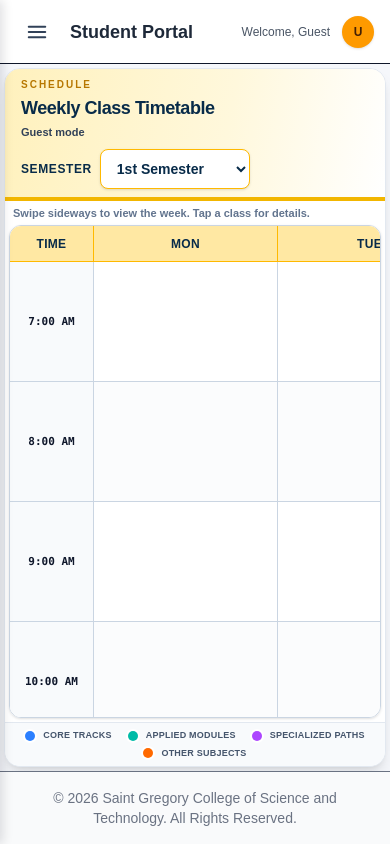
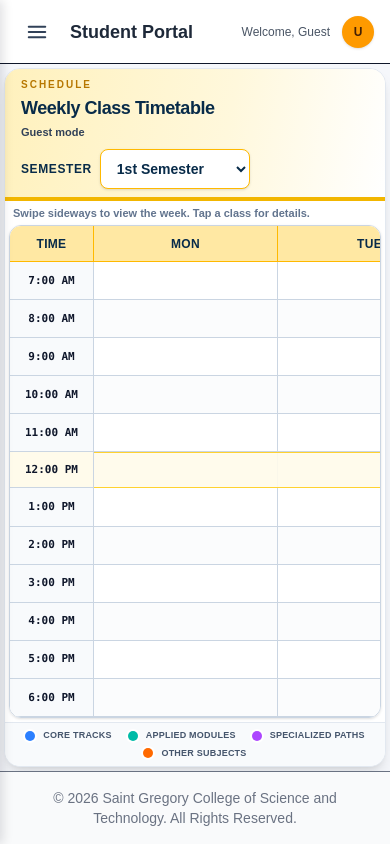
Before and after one commit to stgregdemo1-dotcom/Student_Portal, a Next.js app: page /portal/students/schedule in a window 390 px wide. Built offline with nearby package versions, Linux system fonts and the light colour scheme.

Commit message:
Refactor schedule page layout for better overflow handling

```diff
--- a/app/portal/students/schedule/page.tsx
+++ b/app/portal/students/schedule/page.tsx
@@ -159,10 +159,10 @@ export default function StudentSchedulePage() {
             Swipe sideways to view the week. Tap a class for details.
           </p>
           <div
-            className="min-h-0 min-w-0 flex-1 overflow-auto overscroll-contain rounded-xl border border-slate-300 bg-white shadow-sm lg:overflow-hidden"
+            className="min-h-0 min-w-0 flex-1 overflow-x-auto overflow-y-hidden overscroll-x-contain rounded-xl border border-slate-300 bg-white shadow-sm lg:overflow-hidden"
           >
             <div
-            className="grid h-full min-h-[1404px] min-w-[1004px] overflow-visible bg-white [--schedule-day-min:184px] [--schedule-row-min:120px] [--schedule-lunch-row:48px] lg:min-h-0 lg:min-w-0 lg:overflow-hidden lg:[--schedule-day-min:120px] lg:[--schedule-row-min:0px] lg:[--schedule-lunch-row:48px]"
+            className="grid h-full min-h-0 min-w-[1004px] overflow-visible bg-white [--schedule-day-min:184px] [--schedule-row-min:0px] [--schedule-lunch-row:36px] lg:min-w-0 lg:overflow-hidden lg:[--schedule-day-min:120px] lg:[--schedule-lunch-row:48px]"
             style={{
               gap: 0,
               gridTemplateColumns: "84px repeat(5, minmax(var(--schedule-day-min), 1fr))",
```
